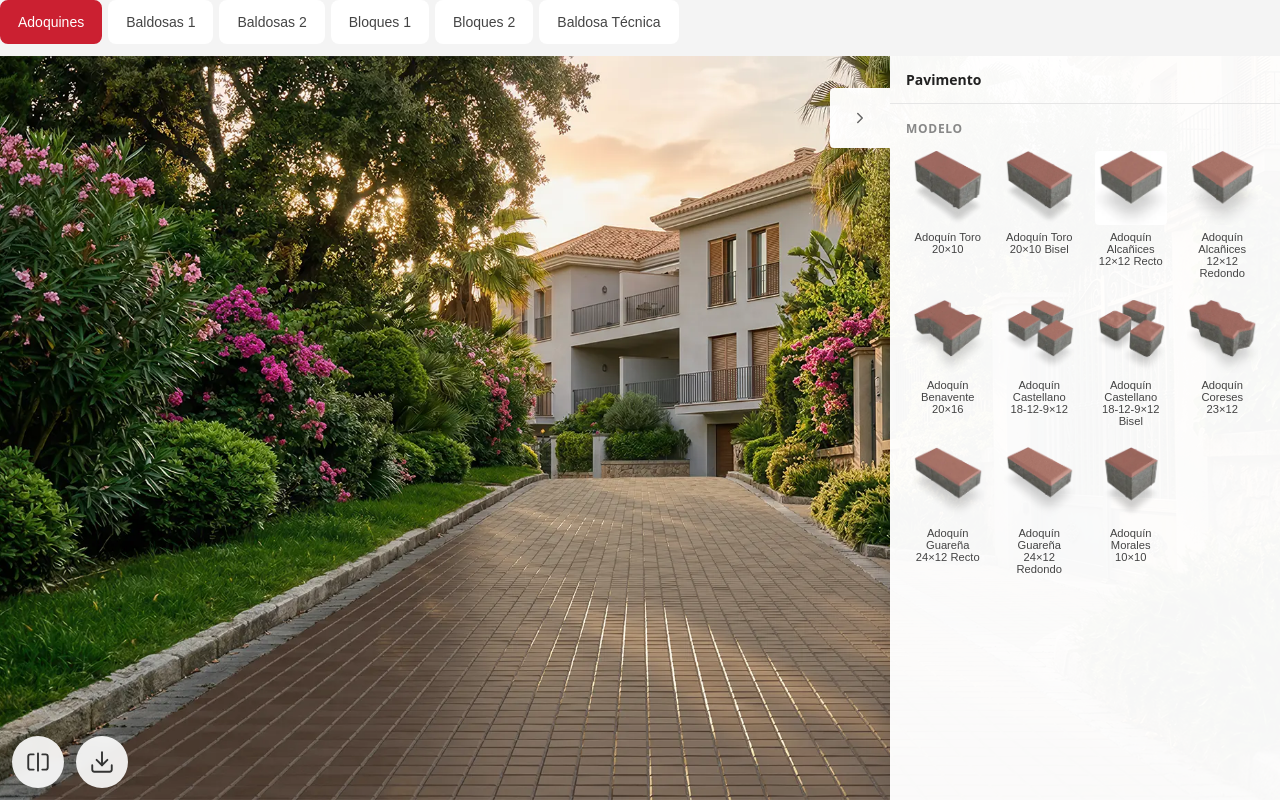
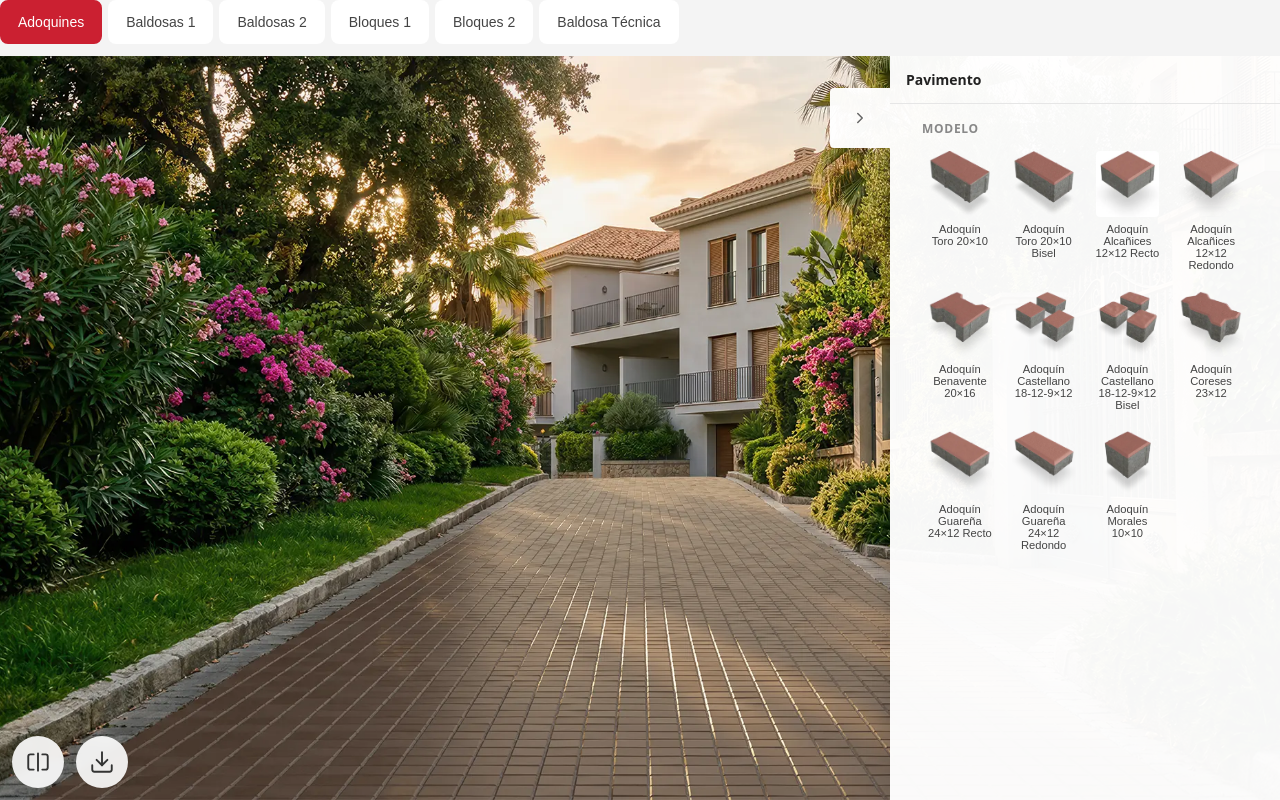
Before and after one commit to xenolito/moodboard-configurator, a React (Vite) app: page / in a window 1280 px wide. Built offline with nearby package versions, Linux system fonts and the light colour scheme.

Commit message:
Refactored colors and models grid layout

```diff
--- a/src/style.css
+++ b/src/style.css
@@ -282,10 +282,12 @@ body {
     flex: 1;
     overflow-y: auto;
     padding: 1rem;
+    padding-left: 2rem;
     display: flex;
     flex-direction: column;
     gap: 1.25rem;
-    overflow: scroll;
+    overflow-y: auto;
+    scrollbar-gutter: stable;
   }
 
   .panel-empty {
```
